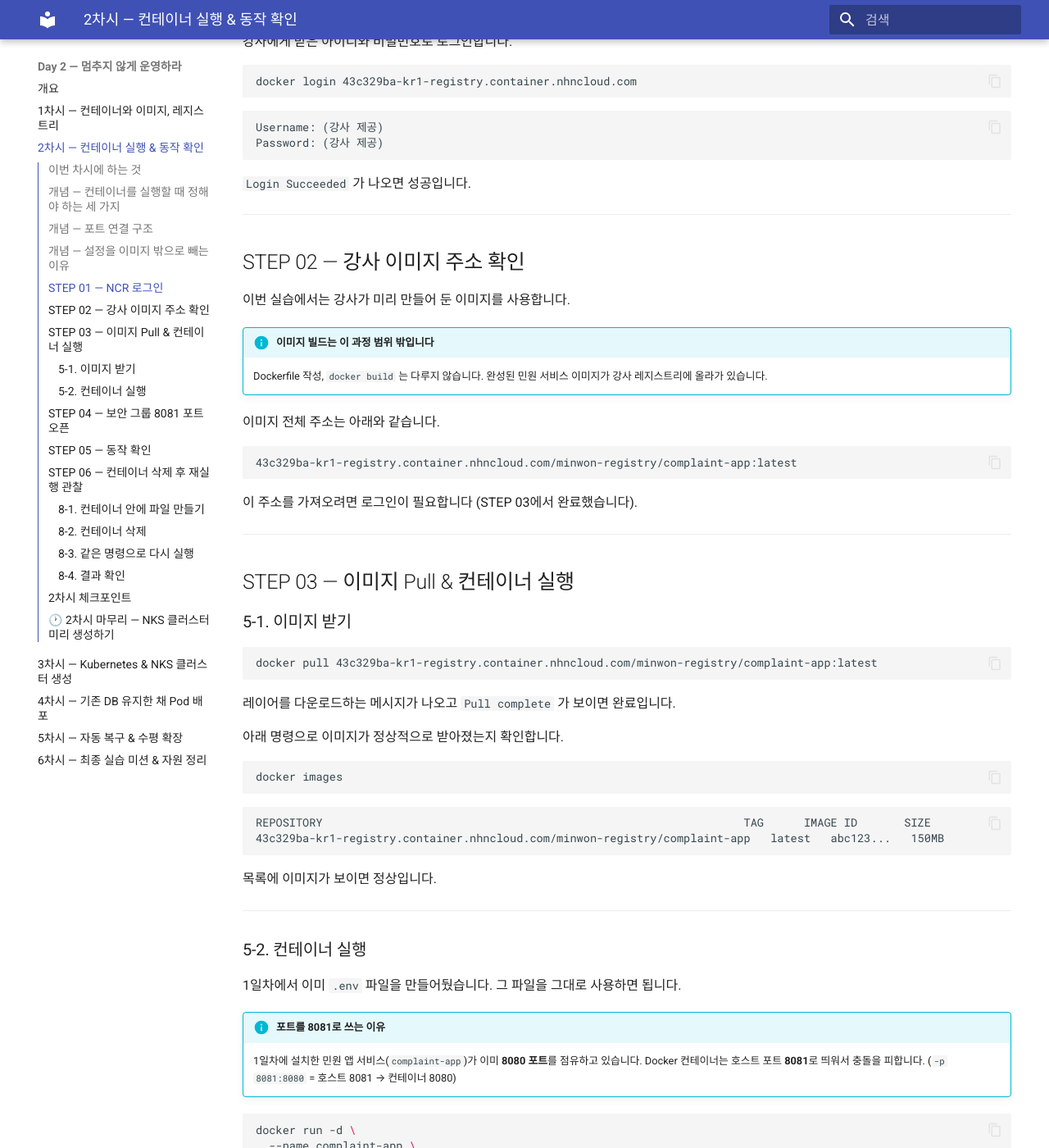
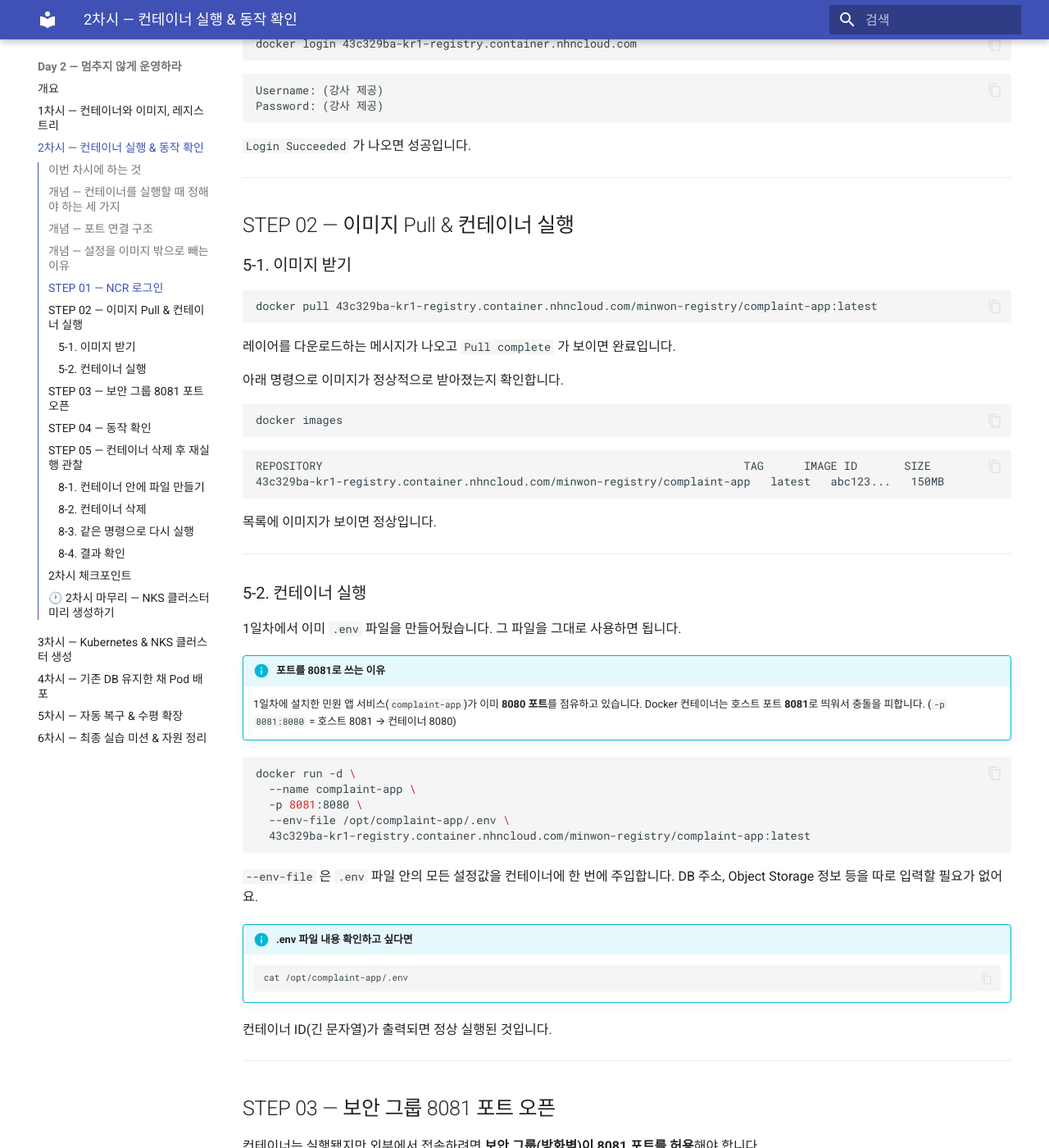
Before and after one commit to skilleat-labs/cloud-native-minwon-lab, an MkDocs documentation site: the page built from docs/day2/session2.md, in a window 1280 px wide and 1400 px high, scrolled down 2106 px. Shown: the whole window at 82% size. Built offline with MkDocs 1.6.1 and Material for MkDocs 9.7.7, drawn with Linux system fonts in a browser that asks for light colours; some of the changed text lies outside the part shown.

Commit message:
day2/session2: 1차시와 중복 내용 제거 (강사 이미지 주소 확인 STEP, Docker 설치 체크포인트)

````diff
--- a/docs/day2/session2.md
+++ b/docs/day2/session2.md
@@ -10,11 +10,10 @@
 | STEP | 내용 |
 |------|------|
 | 01 | NCR 로그인 |
-| 02 | 강사 이미지 주소 확인 |
-| 03 | 이미지 Pull & 컨테이너 실행 |
-| 04 | 보안 그룹 8081 포트 오픈 |
-| 05 | 동작 확인 |
-| 06 | 컨테이너 삭제 후 재실행 — 상태 관찰 |
+| 02 | 이미지 Pull & 컨테이너 실행 |
+| 03 | 보안 그룹 8081 포트 오픈 |
+| 04 | 동작 확인 |
+| 05 | 컨테이너 삭제 후 재실행 — 상태 관찰 |
 
 ---
 
@@ -88,25 +87,7 @@ Password: (강사 제공)
 
 ---
 
-## STEP 02 — 강사 이미지 주소 확인
-
-이번 실습에서는 강사가 미리 만들어 둔 이미지를 사용합니다.
-
-!!! info "이미지 빌드는 이 과정 범위 밖입니다"
-    Dockerfile 작성, `docker build` 는 다루지 않습니다.
-    완성된 민원 서비스 이미지가 강사 레지스트리에 올라가 있습니다.
-
-이미지 전체 주소는 아래와 같습니다.
-
-```
-43c329ba-kr1-registry.container.nhncloud.com/minwon-registry/complaint-app:latest
-```
-
-이 주소를 가져오려면 로그인이 필요합니다 (STEP 03에서 완료했습니다).
-
----
-
-## STEP 03 — 이미지 Pull & 컨테이너 실행
+## STEP 02 — 이미지 Pull & 컨테이너 실행
 
 ### 5-1. 이미지 받기
 
@@ -268,7 +249,7 @@ http://<App-VM-플로팅-IP>:8081
 
 ---
 
-## STEP 06 — 컨테이너 삭제 후 재실행 관찰
+## STEP 05 — 컨테이너 삭제 후 재실행 관찰
 
 컨테이너를 지우면 **컨테이너 안의 데이터는 사라지지만, DB와 Object Storage는 그대로**임을 확인합니다.
 
@@ -324,11 +305,10 @@ curl http://localhost:8081/health
 
 | # | 확인 항목 | 확인 방법 |
 |---|---------|---------|
-| ① | Docker가 설치되었다 | `docker --version` |
-| ② | 이미지가 Pull 되었다 | `docker images` |
-| ③ | 컨테이너가 실행 중이다 | `docker ps` |
-| ④ | 브라우저에서 민원 서비스가 접속된다 | 브라우저 확인 |
-| ⑤ | 컨테이너를 지워도 DB 데이터는 남는다 | 재실행 후 데이터 확인 |
+| ① | 이미지가 Pull 되었다 | `docker images` |
+| ② | 컨테이너가 실행 중이다 | `docker ps` |
+| ③ | 브라우저에서 민원 서비스가 접속된다 | 브라우저 확인 |
+| ④ | 컨테이너를 지워도 DB 데이터는 남는다 | 재실행 후 데이터 확인 |
 
 ---
 
````
Also changed, not shown: other parts of docs/day2/session2.md (+2 -2 lines).
